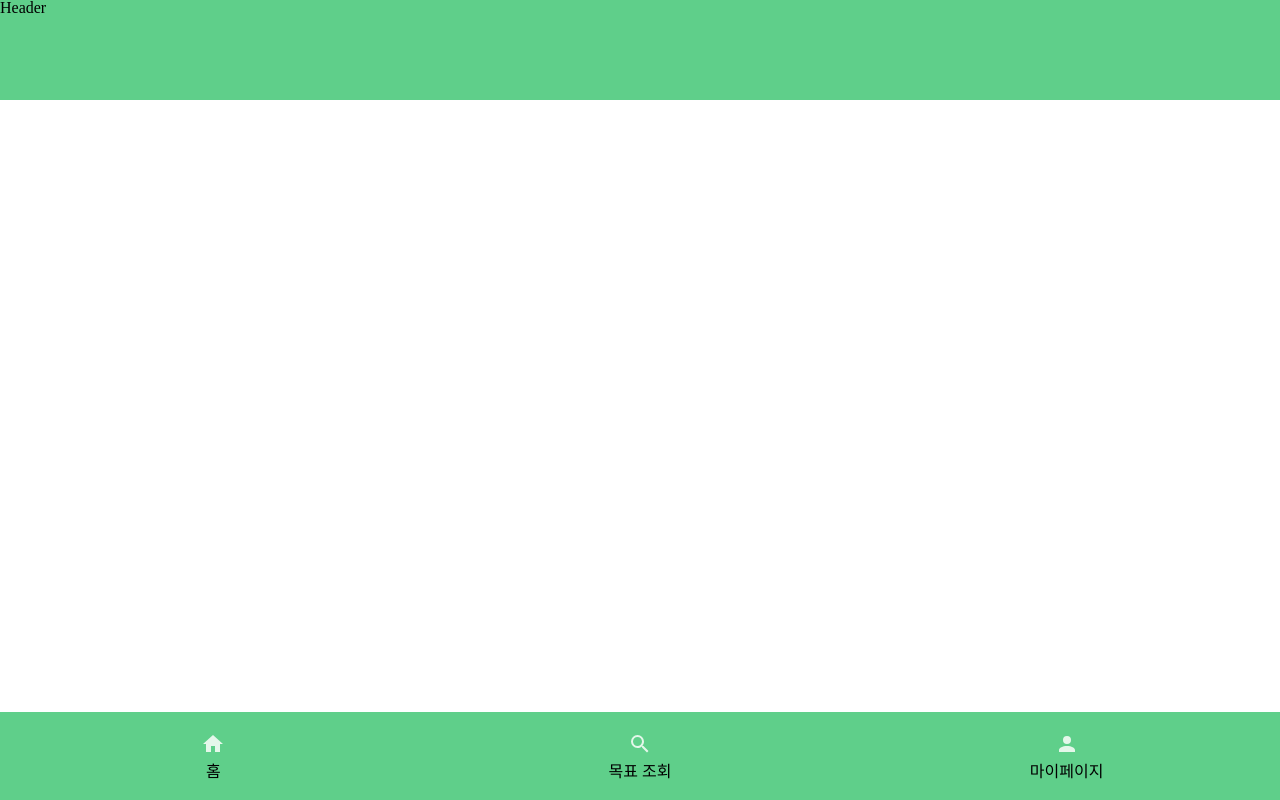
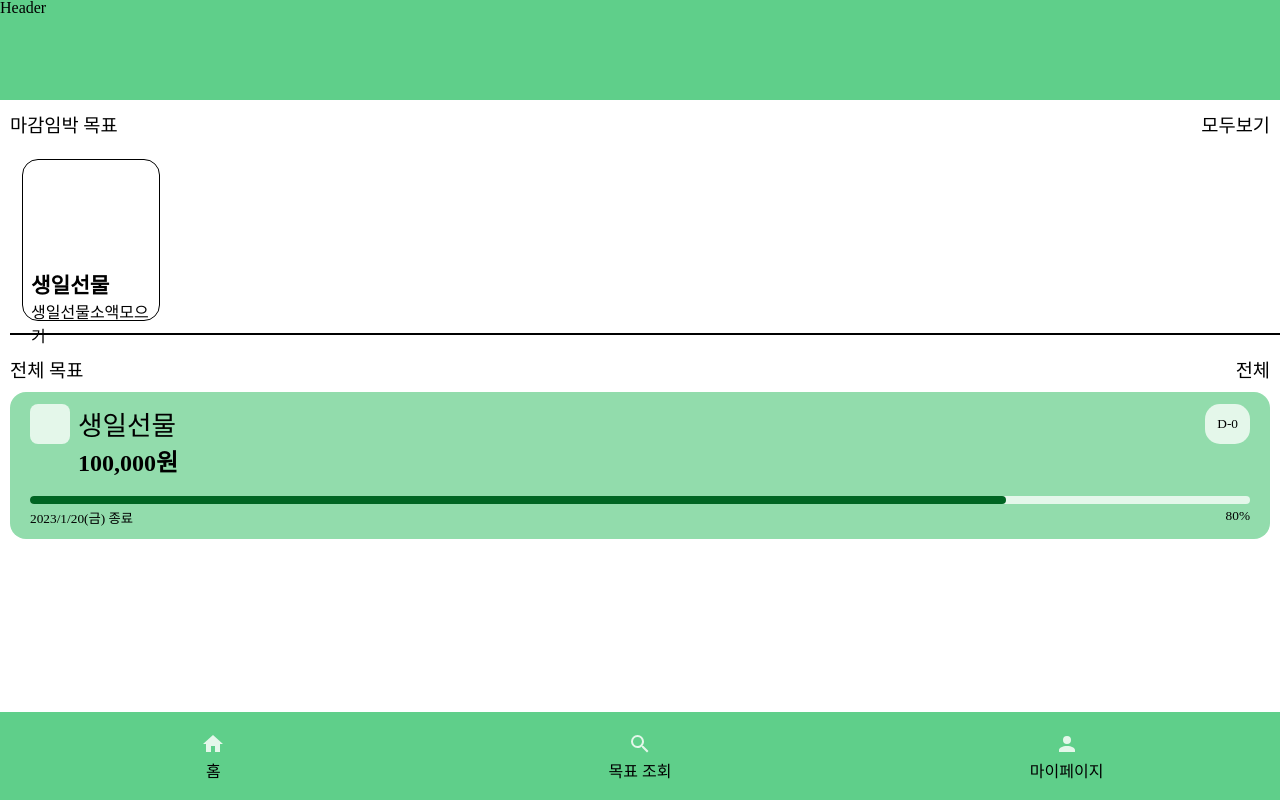
Before and after one commit to TeamBudgetOverflow/frontend, a React (Create React App) app: page /goals/search in a window 1280 px wide. Built offline with nearby package versions, Linux system fonts and the light colour scheme; no server answers; a web font is replaced by a local one.

Commit message:
FEAT: modify GroupGoals #8

```diff
--- a/src/apis/client.ts
+++ b/src/apis/client.ts
@@ -53,23 +53,23 @@ export const userAPI = {
     return data;
   },
   getUserGoals: async (userId: number) => {
-    const { data } = await tokenClient.get(`/users/${userId}/goals`);
-    // const data = {
-    //   goals: [
-    //     {
-    //       id: 1,
-    //       title: '생일선물',
-    //       description: '친구 생일선물 구매비용 모으기',
-    //       isPrivate: false,
-    //       hashtag: ['생일선물', '소액모으기'],
-    //       amount: 100000,
-    //       attainment: 80,
-    //       startDate: new Date(),
-    //       endDate: new Date('2023-01-20'),
-    //       headCount: 1,
-    //     },
-    //   ],
-    // };
+    // const { data } = await tokenClient.get(`/users/${userId}/goals`);
+    const data = {
+      goals: [
+        {
+          id: 1,
+          title: '생일선물',
+          description: '친구 생일선물 구매비용 모으기',
+          isPrivate: false,
+          hashtag: ['생일선물', '소액모으기'],
+          amount: 100000,
+          attainment: 80,
+          startDate: new Date(),
+          endDate: new Date('2023-01-20'),
+          headCount: 1,
+        },
+      ],
+    };
     return data;
   },
 };
--- a/src/components/searchGoals/goalCards/GoalCards.tsx
+++ b/src/components/goal/GroupGoalCards.tsx
@@ -3,13 +3,14 @@ import { useNavigate } from 'react-router-dom';
 
 import styled from 'styled-components';
 
-import EndDateIndicator from '../../common/elem/EndDateIndicator';
+import EndDateIndicator from '../common/elem/EndDateIndicator';
 
-import { IUserGoal } from '../../../interfaces/interfaces';
+import { IUserGoal } from '../../interfaces/interfaces';
 
-import { dDayCalculator } from '../../../utils/dDayCalculator';
+import { dDayCalculator } from '../../utils/dDayCalculator';
+import { dateStringTranslator } from '../../utils/dateStringTranslator';
 
-const GoalCards = ({ goal }: { goal: IUserGoal }) => {
+const GroupGoalCards = ({ goal }: { goal: IUserGoal }) => {
   const navigate = useNavigate();
 
   return (
@@ -29,7 +30,9 @@ const GoalCards = ({ goal }: { goal: IUserGoal }) => {
           <ProgressBar width={`${goal.attainment}%`} />
         </ProgressBarWrapper>
         <LowerLine>
-          <EndDateIndicator endDate={goal.endDate} />
+          <ProgressText>{`${dateStringTranslator(
+            goal.endDate
+          )} 종료`}</ProgressText>
           <ProgressText>{`${goal.attainment}%`}</ProgressText>
         </LowerLine>
       </BottomContent>
@@ -128,4 +131,4 @@ const LowerLine = styled.div`
   justify-content: space-between;
 `;
 
-export default GoalCards;
+export default GroupGoalCards;
--- a/src/components/searchGoals/ImpendingCardsSection/ImpendingGoalCards.tsx
+++ b/src/components/goal/NarrowGroupGoalCards.tsx
@@ -1,19 +1,15 @@
 import React from 'react';
 
 import styled from 'styled-components';
+import { IUserGoal } from '../../interfaces/interfaces';
 
-type GoalCardProps = {
-  title: string;
-  hashtag?: string[];
-};
-
-const ImpendingGoalCards = ({ title, hashtag }: GoalCardProps) => {
+const NarrowGroupGoalCards = ({ goal }: { goal: IUserGoal }) => {
   return (
     <CardWrapper>
       <ImageWrapper></ImageWrapper>
       <TextWrapper>
-        <Title>{title}</Title>
-        <Hashtag>{hashtag}</Hashtag>
+        <Title>{goal.title}</Title>
+        <Hashtag>{goal.hashtag}</Hashtag>
       </TextWrapper>
     </CardWrapper>
   );
@@ -47,4 +43,4 @@ const Hashtag = styled.span`
   font: ${(props) => props.theme.captionC2};
 `;
 
-export default ImpendingGoalCards;
+export default NarrowGroupGoalCards;
--- a/src/pages/SearchGoals.tsx
+++ b/src/pages/GroupGoals.tsx
@@ -4,8 +4,8 @@ import { useQuery } from 'react-query';
 
 import styled from 'styled-components';
 
-import GoalCards from '../components/searchGoals/goalCards/GoalCards';
-import ImpendingGoalCards from '../components/searchGoals/ImpendingCardsSection/ImpendingGoalCards';
+import GroupGoalCards from '../components/goal/GroupGoalCards';
+import NarrowGroupGoalCards from '../components/goal/NarrowGroupGoalCards';
 
 import { userGoals, userInfo } from '../recoil/atoms';
 
@@ -13,7 +13,7 @@ import { IUserGoals } from '../interfaces/interfaces';
 
 import { userAPI } from '../apis/client';
 
-const Goals = () => {
+const GroupGoals = () => {
   const { id } = useRecoilValue(userInfo);
 
   const { isLoading: isLoadingGoals, data: userGoalsData } =
@@ -27,15 +27,11 @@ const Goals = () => {
   }, [userGoalsData]);
 
   const goalCards = goals.map((goal) => (
-    <GoalCards key={goal.id} goal={goal} />
+    <GroupGoalCards key={goal.id} goal={goal} />
   ));
 
   const impendingGoalCard = goals.map((goal) => (
-    <ImpendingGoalCards
-      key={goal.id}
-      title={goal.title}
-      hashtag={goal.hashtag}
-    />
+    <NarrowGroupGoalCards key={goal.id} goal={goal} />
   ));
 
   return (
@@ -125,4 +121,4 @@ const LoadingMsg = styled.div`
   background-color: ${(props) => props.theme.gray400};
 `;
 
-export default Goals;
+export default GroupGoals;
--- a/src/shared/Router.tsx
+++ b/src/shared/Router.tsx
@@ -6,7 +6,7 @@ import Home from '../pages/Home';
 import AddGoal from '../pages/AddGoal';
 import DetailGoal from '../pages/DetailGoal';
 import Navigation from './Navigation';
-import Goals from '../pages/SearchGoals';
+import GroupGoals from '../pages/GroupGoals';
 
 const Router = () => {
   return (
@@ -16,7 +16,7 @@ const Router = () => {
         <Route path='/' element={<Home />} />
         <Route path='/goal/add' element={<AddGoal />} />
         <Route path='/goal/:id' element={<DetailGoal />} />
-        <Route path='/searchgoals' element={<Goals />} />
+        <Route path='/goals/search' element={<GroupGoals />} />
       </Routes>
       <Navigation />
     </BrowserRouter>
--- /dev/null
+++ b/src/utils/dateStringTranslator.ts
@@ -0,0 +1,39 @@
+export const dateStringTranslator = (targetDate: Date) => {
+  const dayIndex = (day: number) => {
+    switch (day) {
+      case 0:
+        return '일';
+        break;
+      case 1:
+        return '월';
+        break;
+      case 2:
+        return '화';
+        break;
+      case 3:
+        return '수';
+        break;
+      case 4:
+        return '목';
+        break;
+      case 5:
+        return '금';
+        break;
+      case 6:
+        return '토';
+        break;
+    }
+  };
+
+  const endDateIndicator =
+    targetDate.getFullYear() +
+    '/' +
+    (targetDate.getMonth() + 1) +
+    '/' +
+    targetDate.getDate() +
+    '(' +
+    dayIndex(targetDate.getDay()) +
+    ')';
+
+  return endDateIndicator;
+};
```
